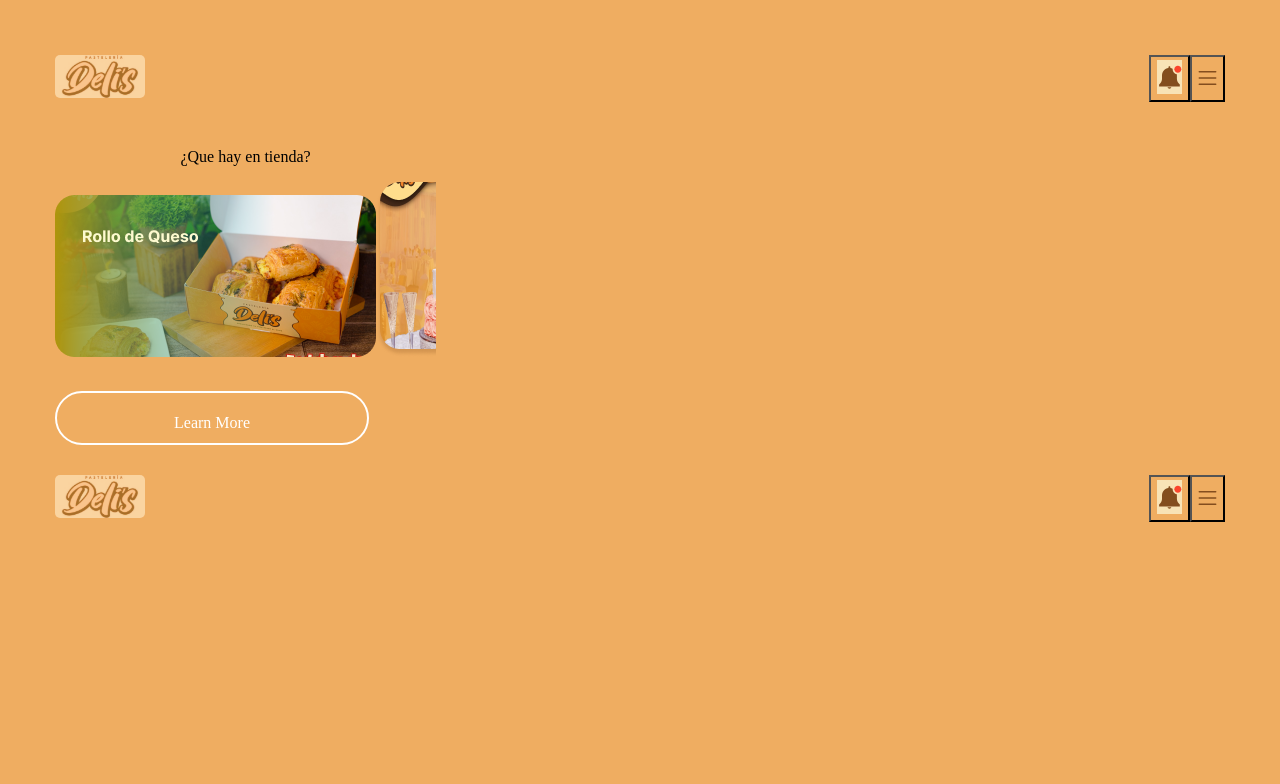
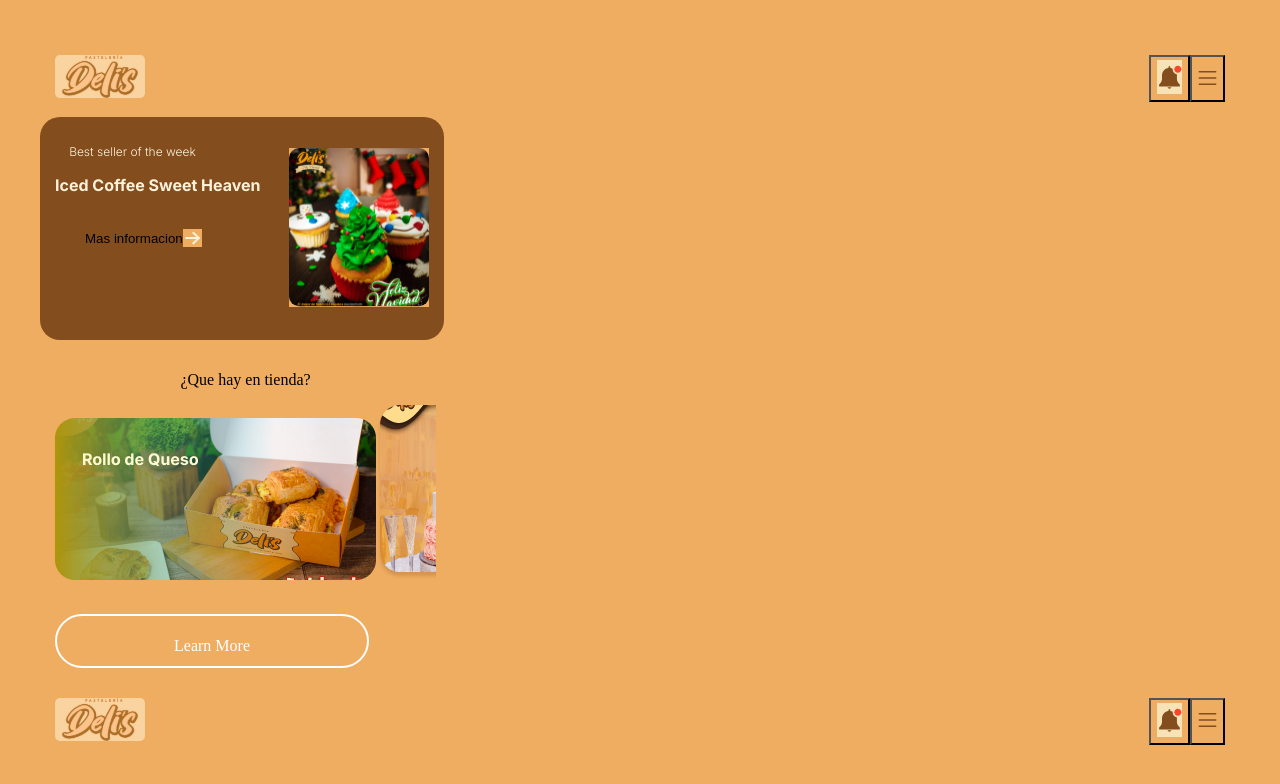
Before and after one commit to Thaisflores11/DelisProyecto, a React (Vite) app: page / in a window 1280 px wide. Shown: the top 784 px of the page. Built offline with nearby package versions, Linux system fonts and the light colour scheme; a web font is replaced by a local one.

Commit message:
anuncios

```diff
--- /dev/null
+++ b/home/anuncio.jsx
@@ -0,0 +1,28 @@
+import React from 'react';
+import '/styles/anuncio.css';
+
+function Anuncio(props) {
+    const more = props.more;
+
+    return (
+      <section className='ad'>
+        <div className='add'>
+            <p>Best seller of the week</p>
+            <h1>Iced Coffee Sweet Heaven</h1>
+          <button className='button'>
+            Mas informacion
+            <div className='img'>
+                <img src='./public/akar-icons_arrow-right.svg'></img>
+            </div>
+
+          </button>
+        </div>
+        <ul className='imagen'>
+            <img src='./public/navidad.svg'></img>
+          </ul>
+
+      </section>
+    );
+  }
+
+  export default Anuncio;
--- a/src/App.jsx
+++ b/src/App.jsx
@@ -1,5 +1,5 @@
 import { useState } from 'react'
-
+import Anuncio from '/home/anuncio';
 import Home from '/home/home';
 import Cabecera from '/home/cabecera';
 import './App.css'
@@ -11,12 +11,11 @@ function App() {
 
       return(
         <>
+              <Anuncio />
               <Home/>
               <Cabecera/>
 
-
         </>
-
 
       )
 
--- /dev/null
+++ b/styles/anuncio.css
@@ -0,0 +1,53 @@
+
+.ad{
+    width: 374px;
+    height: 192.685px;
+    display: flex;
+    border-radius: 20px;
+    background: #834D1E;
+}
+.add{
+    background: #834D1E;
+}
+.add p:nth-child(1){
+    background-color: #834D1E;
+    width: 154.96px;
+    height: 17.841px;
+    flex-shrink: 0;
+    color: #FCF2D9;
+    font-family: Inter;
+    font-size: 12px;
+    font-style: normal;
+    font-weight: 400;
+    line-height: normal;
+}
+.add h1:nth-child(2){
+    background-color: #834D1E;
+    color: #FCF2D9;
+    font-family: Inter;
+    font-size: 16px;
+    font-style: normal;
+    font-weight: 700;
+    line-height: normal;
+}
+.imagen{
+    width: 140px;
+    height: 158.212px;
+    flex-shrink: 0;
+    padding: 0;
+}
+.button{
+    background: transparent;
+    width: 173px;
+    height: 25px;
+    flex-shrink: 0;
+    border-radius: 20px;
+
+    border: transparent;
+    align-items: center;
+}
+.img{
+    width: 19px;
+    height: 18px;
+    flex-shrink: 0;
+}
```
